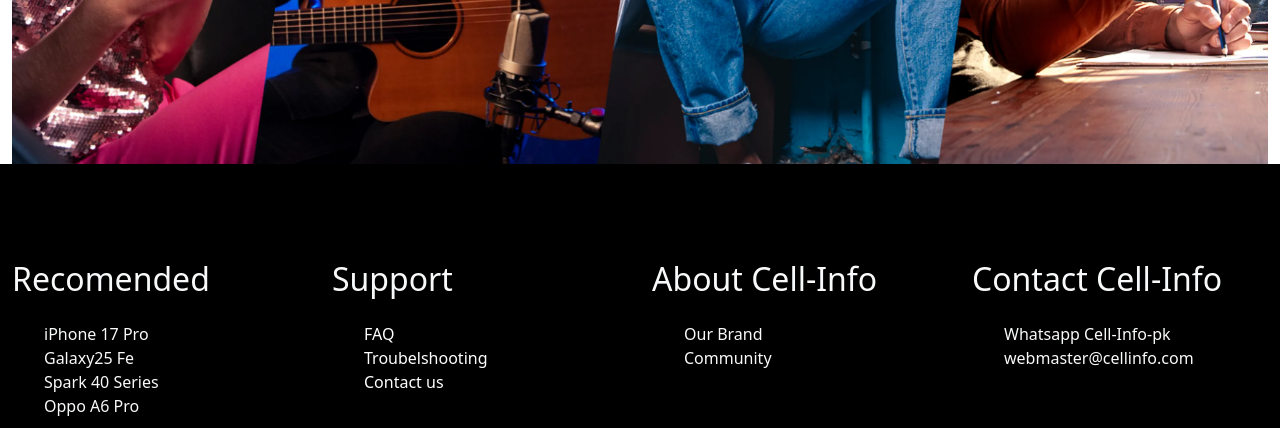
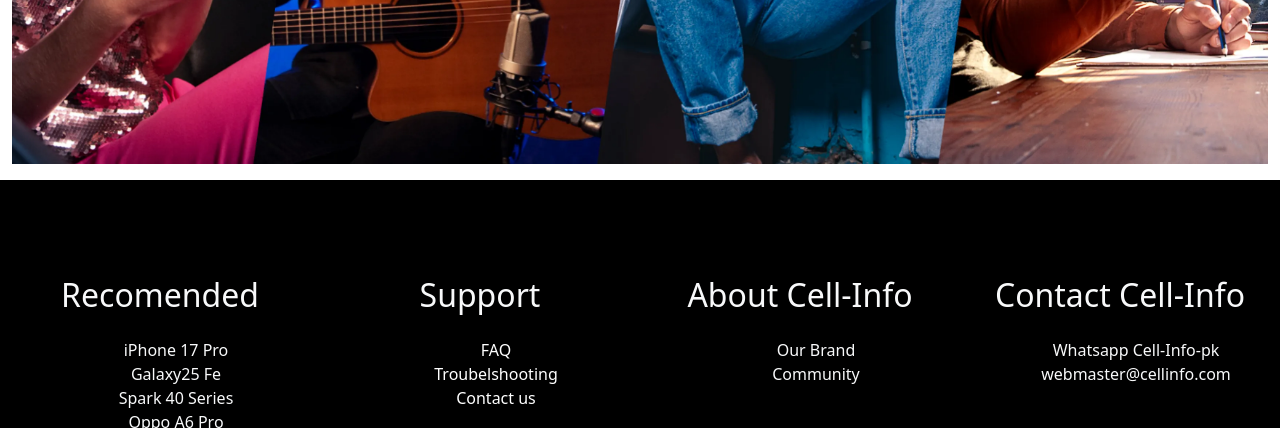
Before and after one commit to SamarMinallah/Askme-Mobile, a plain HTML site: page Techno.html in a window 1280 px wide. Shown: the part 2463-2891 px from the top of the page. Drawn offline with nearby package versions, Linux system fonts and the light colour scheme.

Commit message:
footer chnages

```diff
--- a/Techno.html
+++ b/Techno.html
@@ -161,9 +161,9 @@ Learn more
     </div>
    </div>
   <!-- carosal end -->
-  <!-- Footer -->
-    <div class="container-fluid ">
-    <div class="row footer-box">
+ <!-- Footer -->
+    <div class="container-fluid mt-3">
+    <div class="row footer-box text-center">
       <!-- recomeneded -->
       <div class="col-lg-3 col-md-4 col-sm-6 mt-5">
         <h2 class="mt-5 text-light">Recomended</h2>
```
Also changed, not shown: Brands.html (+2 -8 lines), Explore.html (+1 -33 lines), Iphone.html (+2 -26 lines), Oppo.html (+2 -2 lines), Samsung.html (+2 -2 lines), contact.html (+1 -1 lines), index.html (+3 -2 lines), oppo.html (+2 -2 lines), techno.html (+3 -3 lines).
